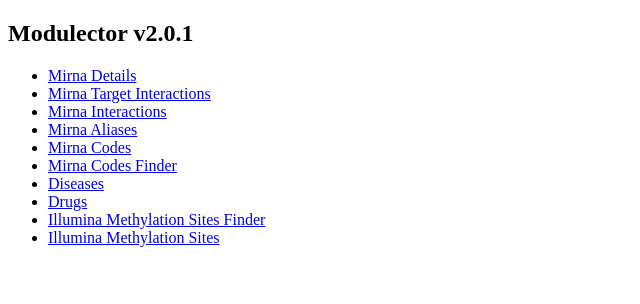
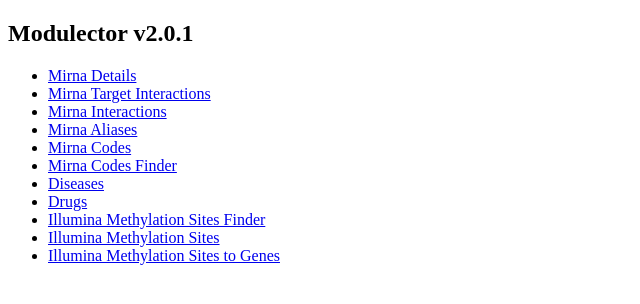
Before and after one commit to omics-datascience/modulector, a Django app: page / in a window 1280 px wide. Shown: the top 304 px of the page, without its empty margins (0-640 px from the left). Run offline with Django 3.2, Linux system fonts and the light colour scheme; parts of the project's set-up code (start-up, migrations or seed data) failed here and were passed over.

Commit message:
new endpoint methylation-sites-genes

```diff
--- a/ModulectorBackend/urls.py
+++ b/ModulectorBackend/urls.py
@@ -24,15 +24,21 @@ urlpatterns = [
     path('mirna/', views.MirnaList.as_view({'get': 'list'}), name='mirna'),
     path('mirna-target-interactions/', views.MirnaTargetInteractions.as_view({'get': 'list'}),
          name='mirna_target_interactions'),
-    path('mirna-interactions/', views.MirnaInteractions.as_view(), name='mirna_interactions'),
+    path('mirna-interactions/', views.MirnaInteractions.as_view(),
+         name='mirna_interactions'),
     path('mirna-aliases/', views.MirnaAliasesList.as_view(), name='mirna_aliases'),
     path('mirna-codes/', views.MirnaCodes.as_view(), name='mirna_codes'),
-    path('mirna-codes-finder/', views.MirnaCodesFinder.as_view(), name='mirna_codes_finder'),
+    path('mirna-codes-finder/', views.MirnaCodesFinder.as_view(),
+         name='mirna_codes_finder'),
     path('diseases/', views.MirnaDiseaseList.as_view(), name='diseases'),
     path('drugs/', views.MirnaDrugsList.as_view(), name='drugs'),
     path('subscribe-pubmeds/', views.SubscribeUserToPubmed.as_view()),
     path('unsubscribe-pubmeds/', views.UnsubscribeUserToPubmed.as_view()),
-    path('methylation-sites-finder/', views.MethylationSitesFinder.as_view(), name='methylation_sites_finder'),
-    path('methylation-sites/', MethylationSites.as_view(), name='methylation_sites'),
+    path('methylation-sites-finder/', views.MethylationSitesFinder.as_view(),
+         name='methylation_sites_finder'),
+    path('methylation-sites/', views.MethylationSites.as_view(),
+         name='methylation_sites'),
+    path('methylation-sites-genes/', views.MethylationSitesToGenes.as_view(),
+         name='methylation_sites_to_genes'),
     path('', views.index)
 ]
--- a/modulector/templates/index.html
+++ b/modulector/templates/index.html
@@ -37,6 +37,9 @@
     <li>
         <a href="{% url 'methylation_sites' %}">Illumina Methylation Sites</a>
     </li>
+    <li>
+        <a href="{% url 'methylation_sites_to_genes' %}">Illumina Methylation Sites to Genes</a>
+    </li>
 </ul>
 </body>
 </html>
--- a/modulector/views.py
+++ b/modulector/views.py
@@ -68,13 +68,16 @@ class MirnaTargetInteractions(viewsets.ReadOnlyModelViewSet):
     @staticmethod
     def __get_gene_aliases(gene: str) -> List[str]:
         """Retrieves the aliases for a gene based on the gene provided"""
-        match_gene = GeneAliases.objects.filter(Q(alias=gene) | Q(gene_symbol=gene)).first()
+        match_gene = GeneAliases.objects.filter(
+            Q(alias=gene) | Q(gene_symbol=gene)).first()
         if match_gene is None:
             return []
 
         gene_symbol = match_gene.gene_symbol
-        aliases = list(GeneAliases.objects.filter(gene_symbol=gene_symbol).values_list('alias', flat=True).distinct())
-        aliases.append(gene)  # Adds the parameter to not omit it in the future search
+        aliases = list(GeneAliases.objects.filter(
+            gene_symbol=gene_symbol).values_list('alias', flat=True).distinct())
+        # Adds the parameter to not omit it in the future search
+        aliases.append(gene)
         return aliases
 
     def list(self, request, *args, **kwargs):
@@ -89,7 +92,8 @@ class MirnaTargetInteractions(viewsets.ReadOnlyModelViewSet):
 
         # Gets miRNA aliases
         mirna_aliases = get_mirna_aliases(mirna)
-        instance = generics.get_object_or_404(MirnaXGene, mirna__mirna_code__in=mirna_aliases, gene__in=gene_aliases)
+        instance = generics.get_object_or_404(
+            MirnaXGene, mirna__mirna_code__in=mirna_aliases, gene__in=gene_aliases)
         serializer = self.get_serializer(instance)
         return Response(serializer.data)
 
@@ -136,7 +140,8 @@ class MirnaCodes(APIView):
         :param mirna_code: miRNA Previous ID or Accession ID.
         :return: The associated Accession ID.
         """
-        res = MirbaseIdMirna.objects.filter(Q(mirbase_accession_id=mirna_code) | Q(mature_mirna=mirna_code)).first()
+        res = MirbaseIdMirna.objects.filter(
+            Q(mirbase_accession_id=mirna_code) | Q(mature_mirna=mirna_code)).first()
         if res:
             return res.mirbase_accession_id
         else:
@@ -170,20 +175,21 @@ class MirnaCodesFinder(APIView):
         limit = self.request.GET.get('limit')
         limit = get_limit_parameter(limit)
 
-        res_mirna = Mirna.objects.filter(mirna_code__istartswith=query)[:limit].values_list('mirna_code', flat=True)
+        res_mirna = Mirna.objects.filter(mirna_code__istartswith=query)[
+            :limit].values_list('mirna_code', flat=True)
         res.extend(res_mirna)
         res_mirna_count = len(res_mirna)
         if res_mirna_count < limit:
             num_of_reg = limit - res_mirna_count
             res_mirbaseidmirna_id = MirbaseIdMirna.objects.filter(mature_mirna__istartswith=query)[
-                                    :num_of_reg].values_list('mature_mirna', flat=True)
+                :num_of_reg].values_list('mature_mirna', flat=True)
             res.extend(res_mirbaseidmirna_id)
             res = list(set(res))  # Removes duplicates
             res_mirna_count = len(res_mirbaseidmirna_id)
             if res_mirna_count < limit:
                 num_of_reg = limit - res_mirna_count
                 res_mirbaseidmirna_acc = MirbaseIdMirna.objects.filter(mirbase_accession_id__istartswith=query)[
-                                         :num_of_reg].values_list('mirbase_accession_id', flat=True)
+                    :num_of_reg].values_list('mirbase_accession_id', flat=True)
                 res.extend(res_mirbaseidmirna_acc)
                 res = list(set(res))  # remove duplicates
 
@@ -243,7 +249,8 @@ class MirnaDrugsList(generics.ListAPIView):
     """Drugs endpoint"""
     serializer_class = MirnaDrugsSerializer
     pagination_class = StandardResultsSetPagination
-    filter_backends = [filters.OrderingFilter, filters.SearchFilter, DjangoFilterBackend]
+    filter_backends = [filters.OrderingFilter,
+                       filters.SearchFilter, DjangoFilterBackend]
     ordering_fields = ['condition', 'detection_method', 'small_molecule', 'expression_pattern', 'reference',
                        'support']
     ordering = ['id']
@@ -268,7 +275,8 @@ class SubscribeUserToPubmed(APIView):
         email = request.GET.get("email")
         mirna = request.GET.get("mirna")
         gene = request.GET.get("gene")
-        token = subscription_service.subscribe_user(email=email, mirna=mirna, gene=gene)
+        token = subscription_service.subscribe_user(
+            email=email, mirna=mirna, gene=gene)
         return Response({'token': token}, status=status.HTTP_200_OK)
 
 
@@ -300,7 +308,7 @@ class MethylationSites(APIView):
             res = {
                 methylation_name: result
                 for methylation_name, result in zip(methylation_sites, executor.map(
-                        get_methylation_epic_sites, methylation_sites
+                    get_methylation_epic_sites, methylation_sites
                 ))
             }
 
@@ -319,8 +327,64 @@ class MethylationSitesFinder(APIView):
         limit = self.request.GET.get('limit')
         limit = get_limit_parameter(limit)
 
-        res = MethylationEPIC.objects.filter(name__istartswith=query)[:limit].values_list('name', flat=True)
+        res = MethylationEPIC.objects.filter(name__istartswith=query)[
+            :limit].values_list('name', flat=True)
         return Response(list(res))
+
+
+class MethylationSitesToGenes(APIView):
+    """A service that searches a list of CpG methylation site identifiers from different
+    versions of Illumina arrays and returns the gene(s) they belong to."""
+
+    @staticmethod
+    def __get_methylation_epic_sites(input_name: str) -> List[str]:
+        """
+        Gets methylation sites from any type of Loci id
+        :param input_name: String to query in the DB (site name)
+        :return: List of ID of Methylation sites from EPIC v2 database
+        """
+        res = MethylationEPIC.objects.filter(Q(ilmnid=input_name) | Q(name=input_name) |
+                                             Q(methyl450_loci=input_name) | Q(methyl27_loci=input_name) |
+                                             Q(epicv1_loci=input_name)).values_list('id', flat=True)
+        return list(res)
+
+    @staticmethod
+    def __get_genes_from_methylation_epic_site(input_id: str) -> List[str]:
+        """
+        Gets genes from a specific methylation CpG site
+        :param input_id: String to query in the DB (CpG ID)
+        :return: Gene for the given input
+        """
+        gene = MethylationUCSCRefGene.objects.filter(
+            Q(methylation_epic_v2_ilmnid=input_id)).values_list('ucsc_refgene_name', flat=True)
+        return list(gene)
+
+    def post(self, request):
+        data = request.data
+        if "methylation_sites" not in data:
+            return Response({"detail": "'methylation_sites' is mandatory"}, status=status.HTTP_400_BAD_REQUEST)
+
+        methylation_sites = data["methylation_sites"]
+        if type(methylation_sites) != list:
+            return Response({"detail": "'methylation_sites' must be of list type"}, status=status.HTTP_400_BAD_REQUEST)
+
+        res = {}
+        for methylation_name in methylation_sites:
+            res[methylation_name] = []
+            # For each CpG methylation site passed as a parameter... I look for its Identifier in the version of the EPIC v2 array:
+            epics_ids = self.__get_methylation_epic_sites(methylation_name)
+            for site_id in epics_ids:
+                # For each identifier in the EPIC v2 array, I search for the genes involved:
+                genes_list = self.__get_genes_from_methylation_epic_site(
+                    site_id)
+
+                [res[methylation_name].append(
+                    gen) for gen in genes_list if gen not in res[methylation_name]]
+
+            if len(res[methylation_name]) == 0:
+                del res[methylation_name]
+
+        return Response(res)
 
 
 def index(request):
```
Also changed, not shown: README.md.
